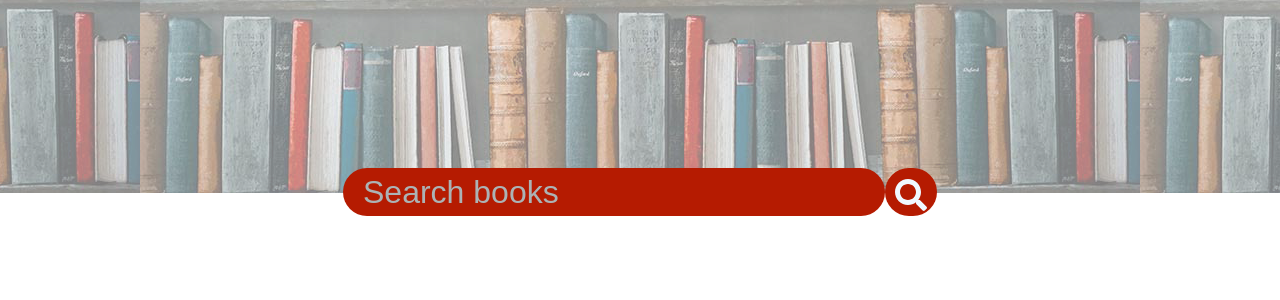
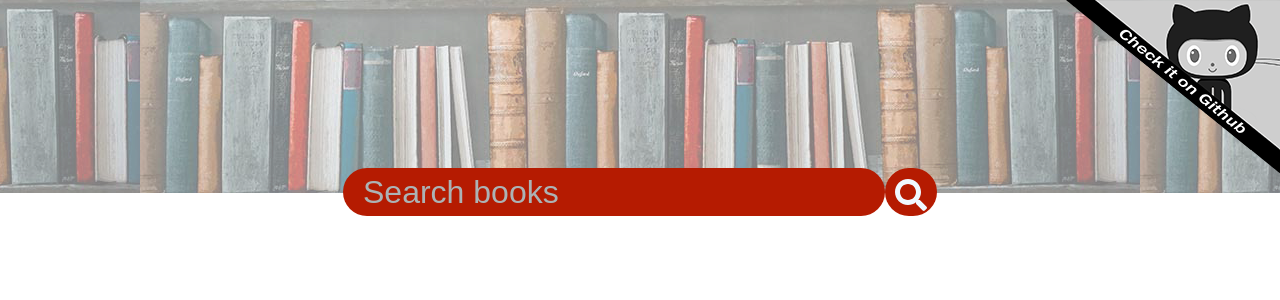
Before and after one commit to denibulkashvili/google-books-api, a React (Create React App) app: page / in a window 1280 px wide. Shown: the top 300 px of the page. Built offline with nearby package versions, Linux system fonts and the light colour scheme.

Commit message:
Add github icon/link

```diff
--- a/src/App.css
+++ b/src/App.css
@@ -9,7 +9,15 @@
   width: 100%;
   background-size:contain;
   background-position:center;
-
+}
+.octocat-icon {
+  position: absolute;
+  top: 0;
+  right: 0;
+  filter: grayscale(1);
+}
+.octocat-icon:hover {
+  filter: none;
 }
 
 .search {
--- a/src/App.js
+++ b/src/App.js
@@ -2,6 +2,7 @@ import React, { Component } from 'react';
 import axios from 'axios';
 import './App.css';
 import noImage from './images/noImage.jpg'
+import octocat from './images/octocat.png'
 
 
 import Search from './components/Search';
@@ -66,6 +67,9 @@ class App extends Component {
     return (
       <div className="App">
         <div className="banner"></div>
+        <a href="https://github.com/denibulkashvili/google-books-api">
+          <img src={octocat} alt="octocat-icon" className="octocat-icon"/>
+        </a>
         <Search onSearchSubmit={this.handleSearchQuerySubmit} />
         <div className="books-grid">
           {this.renderedBooks}
```
Also changed, not shown: src/images/octocat.png (added).
